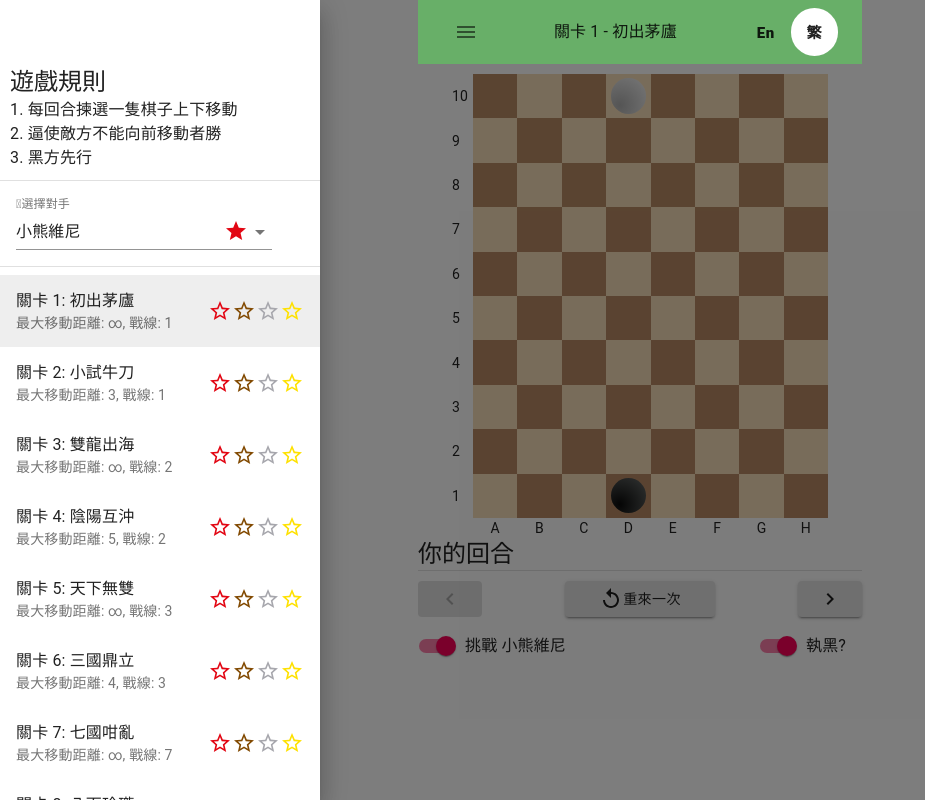
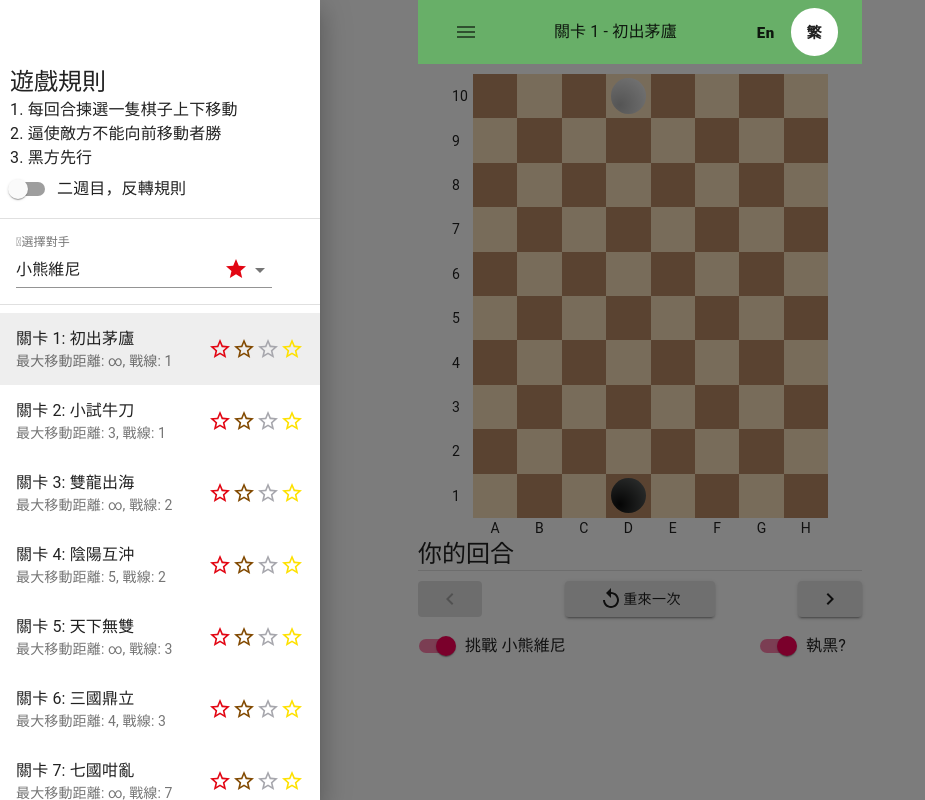
Before and after one commit to chunlaw/marching-game, a React (Create React App) app: page /#/zh in a window 1280 px wide. Both pictures are taken after a click on the button 466 px from the left and 32 px from the top of the page. Shown: the whole page, without its empty margins (0-925 px from the left). Built offline with nearby package versions, Linux system fonts and the light colour scheme.

Commit message:
Add misere mode

```diff
--- a/src/GameContext.tsx
+++ b/src/GameContext.tsx
@@ -1,7 +1,7 @@
 import React, { useRef, useState, useEffect } from 'react'
 import { useParams } from 'react-router-dom'
 import { getAvaliableSteps, getAiStep, getRandomInt } from './ai'
-import { GameStateProps, CoordinateProps, RecordsProps, Level } from './constants'
+import { GameStateProps, CoordinateProps, RecordsProps, Level, MisereLevelOffset } from './constants'
 import { validLv, vibrate } from './utils'
 
 interface GameContextProps {
@@ -11,12 +11,14 @@ interface GameContextProps {
   selectedToken: CoordinateProps | null;
   winner: number|null;
   records: RecordsProps;
+  isMisere: boolean;
   onBoardClick: (c: CoordinateProps, validStep: boolean|undefined) => void;
   resetGame: () => void;
   setLevel: (idx: number) => void;
   setAiLv: (lv: number) => void;
   toggleAi: () => void;
   togglePlayer: () => void;
+  toggleMisere: () => void;
 }
 
 const GameContext = React.createContext({} as GameContextProps)
@@ -28,6 +30,7 @@ export const GameContextProvider = ({children}: {children: any}) => {
   const [selectedToken, setSelectedToken] = useState<CoordinateProps | null>(null)
   const [winner, setWinner] = useState<number|null>(null)
   const [records, setRecords] = useState<RecordsProps>(JSON.parse(localStorage.getItem('@records') || 'null') || Level.reduce((acc, lv, idx) => ({...acc, [idx]: [0,0,0,0]}), {}))
+  const [isMisere, setIsMisere] = useState<boolean>(false)
   const aiLv = useRef<number>(0)
 
   useEffect(() => {
@@ -38,7 +41,7 @@ export const GameContextProvider = ({children}: {children: any}) => {
     }
 
     if ( sum === 0 ) {
-      const _winner = round % 2 ? 1 : 2
+      const _winner = 2 - ( ( round % 2 ) ^ ( isMisere ? 1 : 0 ) )
       setWinner(_winner)
 
       const { isAi, playerFirst } = gameState
@@ -47,7 +50,7 @@ export const GameContextProvider = ({children}: {children: any}) => {
       }
     } else if ( gameState.isAi && ( gameState.round % 2 === 1 ) === gameState.playerFirst ) {
       const steps = getAvaliableSteps(gameState)
-      const [x, y] = getAiStep (steps, aiLv.current)
+      const [x, y] = getAiStep (steps, aiLv.current, isMisere)
       setTimeout ( () => {
         setGameState( prev => {
           const _board = JSON.parse(JSON.stringify(prev.board))
@@ -114,6 +117,7 @@ export const GameContextProvider = ({children}: {children: any}) => {
         warlines.map(v => v ? getRandomInt(5, 9) : -8 ),
       ]
     }
+    _gameState.isAi = gameState.isAi
     setGameState(_gameState)
   }
 
@@ -131,12 +135,17 @@ export const GameContextProvider = ({children}: {children: any}) => {
     }))
   }
 
+  const toggleMisere = () : void => {
+    setIsMisere(!isMisere)
+  }
+
   const setAiLv = (lv: number) : void => {
     aiLv.current = lv
     resetGame()
   }
 
   const updateRecords = ( lv: number, aiLv: number ): void => {
+    lv += isMisere ? MisereLevelOffset : 0
     if ( records[lv] && records[lv][aiLv] ) return;
     setRecords( (prev: RecordsProps) => {
       const ret = {...prev}
@@ -151,9 +160,9 @@ export const GameContextProvider = ({children}: {children: any}) => {
       value={{
         aiLv: aiLv.current, level,
         gameState, selectedToken,
-        winner, records,
+        winner, records, isMisere,
         onBoardClick, resetGame,
-        toggleAi, togglePlayer,
+        toggleAi, togglePlayer, toggleMisere,
         setLevel, setAiLv
       }}
     >
--- a/src/ai.tsx
+++ b/src/ai.tsx
@@ -29,11 +29,11 @@ export const getAvaliableSteps = (gameState: any) => {
 
 const AiRandomness = [0.75, 0.5, 0.25, 0]
 
-export const getAiStep = ( steps: Array<number[]>, aiLv: number ) => {
+export const getAiStep = ( steps: Array<number[]>, aiLv: number, isMisere: boolean ) => {
   if ( Math.random() < AiRandomness[aiLv] ) {
     return steps[getRandomInt(0, steps.length)]
   }
-  const bestMoves = steps.filter(step => step[2] === 0).sort( (a, b) => a[3] - b[3] )
+  const bestMoves = steps.filter(step => step[2] === (isMisere ? 1 : 0)).sort( (a, b) => a[3] - b[3] )
   if ( bestMoves.length ) {
     return bestMoves[0]
   }
--- a/src/components/layout/MenuDrawer.tsx
+++ b/src/components/layout/MenuDrawer.tsx
@@ -1,15 +1,16 @@
 import { useContext } from 'react'
 import { Divider, Drawer, FormControl, InputLabel, List, ListItem, ListItemText, MenuItem, Select, Typography } from "@material-ui/core"
+import { FormControlLabel, Switch } from "@material-ui/core"
 import { makeStyles } from '@material-ui/core'
 import { useHistory } from 'react-router-dom'
 import GameContext from '../../GameContext'
 import { useTranslation } from 'react-i18next'
 import StarBorderIcon from '@material-ui/icons/StarBorder';
 import StarIcon from '@material-ui/icons/Star';
-import { AiColors, Level } from '../../constants'
+import { AiColors, Level, MisereLevelOffset } from '../../constants'
 
 const MenuDrawer = ({open, onClose}: {open: boolean, onClose: () => void}) => {
-  const { aiLv, level, setAiLv, records } = useContext(GameContext)
+  const { aiLv, level, setAiLv, records, isMisere, toggleMisere } = useContext(GameContext)
   const { t, i18n } = useTranslation()
   const history = useHistory()
   const classes = useStyles()
@@ -19,16 +20,31 @@ const MenuDrawer = ({open, onClose}: {open: boolean, onClose: () => void}) => {
   }
 
   return (
-    <Drawer open={open} onClose={onClose} className={classes.container} PaperProps={{className: classes.innerContainer}}>
-      <div
-        onClick={onClose}
-        onKeyDown={onClose}
-      >
+    <Drawer
+      open={open}
+      ModalProps={{ onBackdropClick: onClose }}
+      className={classes.container}
+      PaperProps={{
+        className: classes.innerContainer,
+        style: {filter: `invert(${isMisere ? 1 : 0})`}}
+      }
+    >
+      <div>
         <div className={classes.rulesContainer}>
           <Typography variant="h5">{t('ruleTitle')}</Typography>
           <Typography variant="body1">{t('rule 1')}</Typography>
-          <Typography variant="body1">{t('rule 2')}</Typography>
+          <Typography variant="body1">{ !isMisere ? t('rule 2') : t('rule 2 - isMisere')}</Typography>
           <Typography variant="body1">{t('rule 3')}</Typography>
+          <FormControlLabel
+            control={
+              <Switch
+                checked={isMisere}
+                onChange={() => toggleMisere()}
+                // disabled={Object.values(records).reduce((acc, arr) => acc || arr.filter((v:number) => v === 0).length, false)} // enable only if clean all normals
+              ></Switch>
+            }
+            label={`${t('reverse rule 2')}`}
+          />
         </div>
         <Divider />
         <FormControl className={classes.selectContainer}>
@@ -60,7 +76,7 @@ const MenuDrawer = ({open, onClose}: {open: boolean, onClose: () => void}) => {
                   secondary={getDescription(_level)}
                 />
                 {
-                  (records[idx] || [0, 0, 0, 0]).map( (record: number, i: number) => (
+                  (records[idx + (isMisere ? MisereLevelOffset : 0)] || [0, 0, 0, 0]).map( (record: number, i: number) => (
                     record ?
                       <StarIcon key={`star-${idx}-${i}`} style={{color: AiColors[i]}}></StarIcon> :
                       <StarBorderIcon key={`star-${idx}-${i}`} style={{color: AiColors[i]}}></StarBorderIcon>
--- a/src/constants.tsx
+++ b/src/constants.tsx
@@ -104,3 +104,4 @@ export interface RecordsProps {
 
 export const AiColors = ['#E20613', '#824A02', '#A7A7AD', '#FEE101']
 export const PlayerName = ['Black', 'White']
+export const MisereLevelOffset = 1000
--- a/src/i18n/translation.json
+++ b/src/i18n/translation.json
@@ -14,12 +14,14 @@
       "ruleTitle": "Game Rule",
       "rule 1": "1. Player moves a single chess piece in each round",
       "rule 2": "2. Winner will force the opponent to be unable to move forward",
+      "rule 2 - isMisere": "2. Loser will make the opponent to be unable to move forward",
       "rule 3": "3. Black goes first",
       "AI Lv": "Choose opponent",
       "ai0": "Winnie the Pooh",
       "ai1": "Joey Wheeler",
       "ai2": "Merlin",
-      "ai3": "Gandalf"
+      "ai3": "Gandalf",
+      "reverse rule 2": "Reverse rule 2"
     }
   },
   "zh": {
@@ -43,6 +45,7 @@
       "ruleTitle": "遊戲規則",
       "rule 1": "1. 每回合揀選一隻棋子上下移動",
       "rule 2": "2. 逼使敵方不能向前移動者勝",
+      "rule 2 - isMisere": "2. 使敵方不能向前移動者敗",
       "rule 3": "3. 黑方先行",
       "AI Lv": "選擇對手",
       "ai0": "小熊維尼",
@@ -57,7 +60,8 @@
       "War line": "戰線",
       "Level": "關卡",
       ", obtain a ": "，獲得",
-      "Random Setup": "隨機設定"
+      "Random Setup": "隨機設定",
+      "reverse rule 2": "二週目，反轉規則"
     }
   }
 }
```
